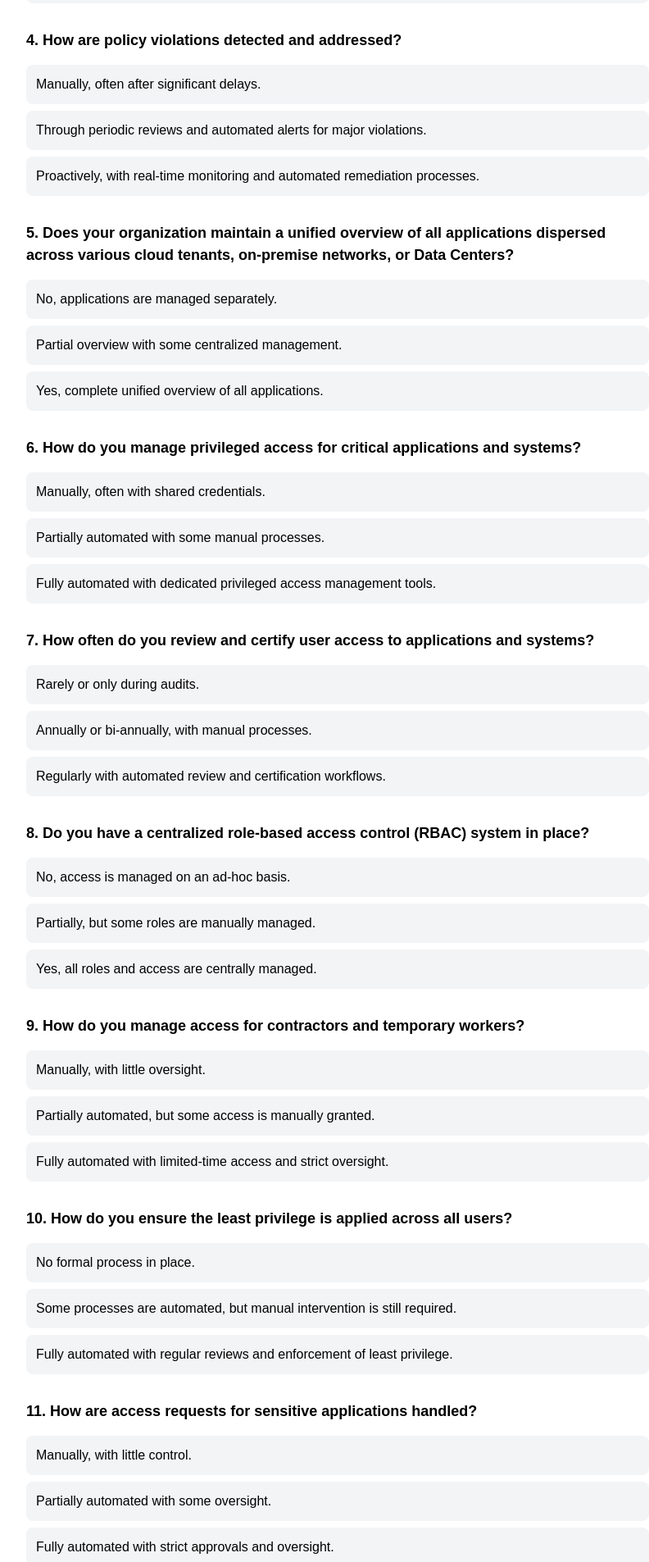
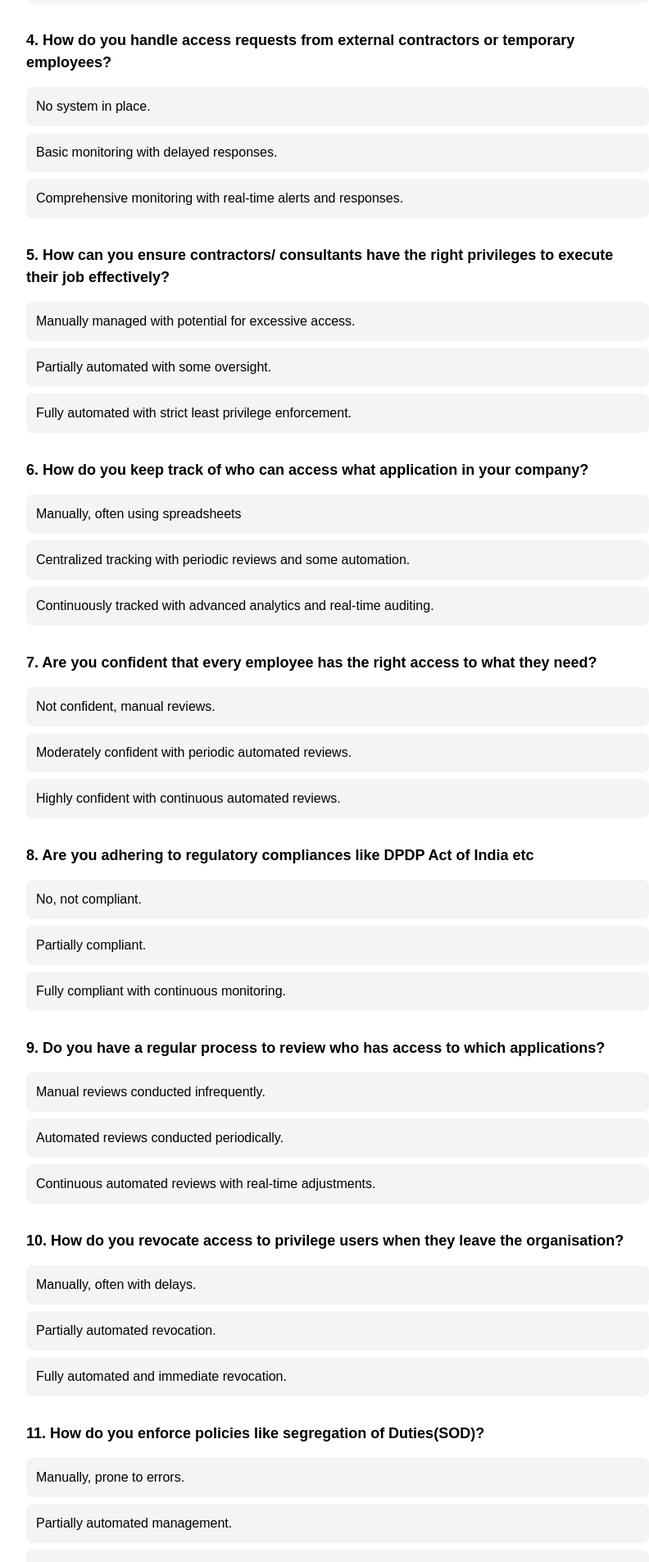
Before and after one commit to thinkingman1/maturityAssessment, a Next.js app: page / in a window 1280 px wide. Shown: the part 820-2725 px from the top of the page at 82% size, without its empty margins (228-1020 px from the left). Built offline with nearby package versions, Linux system fonts and the light colour scheme.

Commit message:
enhance branch

```diff
--- a/components/questions.js
+++ b/components/questions.js
@@ -1,22 +1,168 @@
+
 export const questions = [
-    {'category': 'Category 1', 'questions': [{'question': 'How do you manage Identity Lifecycle (Joiner, Mover, and Leaver)?', 'options': [{'label': 'Manually, with high potential for errors and delays.', 'score': 1}, {'label': 'Partially automated, reducing some errors but still with manual intervention.', 'score': 2}, {'label': 'Fully automated with real-time synchronization, minimizing human error.', 'score': 3}]}]},
-    {'category': 'Category 1', 'questions': [{'question': 'Do users have self-service capabilities for access requests (Applications, Roles, and Entitlement)?', 'options': [{'label': 'No, all requests are handled manually by IT.', 'score': 1}, {'label': 'Yes, but limited to basic access requests with some automation.', 'score': 2}, {'label': 'Yes, with comprehensive self-service capabilities and automated approval workflows.', 'score': 3}]}]},
-    {'category': 'Category 1', 'questions': [{'question': 'How is user access tracked and audited?', 'options': [{'label': 'Manually, often using spreadsheets', 'score': 1}, {'label': 'Centralized tracking with periodic reviews and some automation.', 'score': 2}, {'label': 'Continuously tracked with advanced analytics and real-time auditing.', 'score': 3}]}]},
-    {'category': 'Category 1', 'questions': [{'question': 'How are policy violations detected and addressed?', 'options': [{'label': 'Manually, often after significant delays.', 'score': 1}, {'label': 'Through periodic reviews and automated alerts for major violations.', 'score': 2}, {'label': 'Proactively, with real-time monitoring and automated remediation processes.', 'score': 3}]}]},
-    {'category': 'Category 1', 'questions': [{'question': 'Does your organization maintain a unified overview of all applications dispersed across various cloud tenants, on-premise networks, or Data Centers?', 'options': [{'label': 'No, applications are managed separately.', 'score': 1}, {'label': 'Partial overview with some centralized management.', 'score': 2}, {'label': 'Yes, complete unified overview of all applications.', 'score': 3}]}]},
-    {'category': 'Category 2', 'questions': [{'question': 'How do you manage privileged access for critical applications and systems?', 'options': [{'label': 'Manually, often with shared credentials.', 'score': 1}, {'label': 'Partially automated with some manual processes.', 'score': 2}, {'label': 'Fully automated with dedicated privileged access management tools.', 'score': 3}]}]},
-    {'category': 'Category 2', 'questions': [{'question': 'How often do you review and certify user access to applications and systems?', 'options': [{'label': 'Rarely or only during audits.', 'score': 1}, {'label': 'Annually or bi-annually, with manual processes.', 'score': 2}, {'label': 'Regularly with automated review and certification workflows.', 'score': 3}]}]},
-    {'category': 'Category 2', 'questions': [{'question': 'Do you have a centralized role-based access control (RBAC) system in place?', 'options': [{'label': 'No, access is managed on an ad-hoc basis.', 'score': 1}, {'label': 'Partially, but some roles are manually managed.', 'score': 2}, {'label': 'Yes, all roles and access are centrally managed.', 'score': 3}]}]},
-    {'category': 'Category 2', 'questions': [{'question': 'How do you manage access for contractors and temporary workers?', 'options': [{'label': 'Manually, with little oversight.', 'score': 1}, {'label': 'Partially automated, but some access is manually granted.', 'score': 2}, {'label': 'Fully automated with limited-time access and strict oversight.', 'score': 3}]}]},
-    {'category': 'Category 2', 'questions': [{'question': 'How do you ensure the least privilege is applied across all users?', 'options': [{'label': 'No formal process in place.', 'score': 1}, {'label': 'Some processes are automated, but manual intervention is still required.', 'score': 2}, {'label': 'Fully automated with regular reviews and enforcement of least privilege.', 'score': 3}]}]},
-    {'category': 'Category 3', 'questions': [{'question': 'How are access requests for sensitive applications handled?', 'options': [{'label': 'Manually, with little control.', 'score': 1}, {'label': 'Partially automated with some oversight.', 'score': 2}, {'label': 'Fully automated with strict approvals and oversight.', 'score': 3}]}]},
-    {'category': 'Category 3', 'questions': [{'question': 'Do you have a process in place to remove access for departing employees?', 'options': [{'label': 'No formal process in place.', 'score': 1}, {'label': 'Partially automated with some manual steps.', 'score': 2}, {'label': 'Fully automated and enforced in real-time.', 'score': 3}]}]},
-    {'category': 'Category 3', 'questions': [{'question': 'How is user access to sensitive data monitored and reviewed?', 'options': [{'label': 'No formal monitoring in place.', 'score': 1}, {'label': 'Some monitoring is done manually or periodically.', 'score': 2}, {'label': 'Fully automated monitoring with regular reviews.', 'score': 3}]}]},
-    {'category': 'Category 3', 'questions': [{'question': 'How do you ensure compliance with data protection regulations (e.g., GDPR, HIPAA)?', 'options': [{'label': 'Manually, with risk of non-compliance.', 'score': 1}, {'label': 'Partially automated with some compliance checks.', 'score': 2}, {'label': 'Fully automated with continuous compliance monitoring.', 'score': 3}]}]},
-    {'category': 'Category 3', 'questions': [{'question': 'How do you manage privileged accounts?', 'options': [{'label': 'Manually, with minimal oversight.', 'score': 1}, {'label': 'Partially automated with periodic reviews.', 'score': 2}, {'label': 'Fully automated with strict access control.', 'score': 3}]}]},
-    {'category': 'Category 4', 'questions': [{'question': 'How do you ensure that access to critical applications is revoked promptly when no longer needed?', 'options': [{'label': 'Manually, often delayed.', 'score': 1}, {'label': 'Partially automated with some manual intervention.', 'score': 2}, {'label': 'Fully automated and enforced in real-time.', 'score': 3}]}]},
-    {'category': 'Category 4', 'questions': [{'question': 'How do you manage and secure privileged accounts for administrators and power users?', 'options': [{'label': 'Manually, with minimal oversight.', 'score': 1}, {'label': 'Partially automated with periodic reviews.', 'score': 2}, {'label': 'Fully automated with strict access control and monitoring.', 'score': 3}]}]},
-    {'category': 'Category 4', 'questions': [{'question': 'How do you ensure that role-based access control (RBAC) is followed across all applications?', 'options': [{'label': 'No formal RBAC in place.', 'score': 1}, {'label': 'Partially implemented RBAC.', 'score': 2}, {'label': 'Fully implemented and enforced RBAC system.', 'score': 3}]}]},
-    {'category': 'Category 4', 'questions': [{'question': 'How do you maintain detailed logs of access to sensitive data, including who accessed the data, when, and what actions were performed?', 'options': [{'label': 'Manually logged, often incomplete.', 'score': 1}, {'label': 'Partially automated logging.', 'score': 2}, {'label': 'Fully automated and comprehensive logging.', 'score': 3}]}]},
-    {'category': 'Category 5', 'questions': [{'question': 'Do you have a system to monitor access logs for suspicious activities and take prompt action if anomalies are detected?', 'options': [{'label': 'No system in place.', 'score': 1}, {'label': 'Basic monitoring with delayed responses.', 'score': 2}, {'label': 'Comprehensive monitoring with real-time alerts and responses.', 'score': 3}]}]}
+  {
+    category: "Category 1",
+    questions: [
+      {
+        question: "How do you manage employee digital identity accounts when they join or leave the company?",
+        options: [
+          { label: "Manually, with high potential for errors and delays.", score: 1 },
+          { label: "Partially automated, reducing some errors but still with manual intervention.", score: 2 },
+          { label: "Fully automated with near real-time synchronization, minimizing human error.", score: 3 }
+        ]
+      },
+      {
+        question: "Can employees easily ask for access to tools or apps they need?",
+        options: [
+          { label: "No, all requests are handled manually by IT.", score: 1 },
+          { label: "Yes, but limited to basic access requests with some automation.", score: 2 },
+          { label: "Yes, with comprehensive self-service capabilities and automated approval workflows.", score: 3 }
+        ]
+      },
+      {
+        question: "When a new employee joins, do they get all the access they need right away?",
+        options: [
+          { label: "No, access is granted manually over time.", score: 1 },
+          { label: "Partial access on the first day, fully granted over time.", score: 2 },
+          { label: "Yes, full access from day one with automated provisioning.", score: 3 }
+        ]
+      },
+      {
+        question: "How do you handle access requests from external contractors or temporary employees?",
+        options: [
+          { label: "No system in place.", score: 1 },
+          { label: "Basic monitoring with delayed responses.", score: 2 },
+          { label: "Comprehensive monitoring with real-time alerts and responses.", score: 3 }
+        ]
+      },
+      {
+        question: "How can you ensure contractors/ consultants have the right privileges to execute their job effectively?",
+        options: [
+          { label: "Manually managed with potential for excessive access.", score: 1 },
+          { label: "Partially automated with some oversight.", score: 2 },
+          { label: "Fully automated with strict least privilege enforcement.", score: 3 }
+        ]
+      },
+      {
+        question: "How do you keep track of who can access what application in your company?",
+        options: [
+          { label: "Manually, often using spreadsheets", score: 1 },
+          { label: "Centralized tracking with periodic reviews and some automation.", score: 2 },
+          { label: "Continuously tracked with advanced analytics and real-time auditing.", score: 3 }
+        ]
+      },
+      {
+        question: "Are you confident that every employee has the right access to what they need?",
+        options: [
+          { label: "Not confident, manual reviews.", score: 1 },
+          { label: "Moderately confident with periodic automated reviews.", score: 2 },
+          { label: "Highly confident with continuous automated reviews.", score: 3 }
+        ]
+      },
+      {
+        question: "Are you adhering to regulatory compliances like DPDP Act of India etc",
+        options: [
+          { label: "No, not compliant.", score: 1 },
+          { label: "Partially compliant.", score: 2 },
+          { label: "Fully compliant with continuous monitoring.", score: 3 }
+        ]
+      },
+      {
+        question: "Do you have a regular process to review who has access to which applications?",
+        options: [
+          { label: "Manual reviews conducted infrequently.", score: 1 },
+          { label: "Automated reviews conducted periodically.", score: 2 },
+          { label: "Continuous automated reviews with real-time adjustments.", score: 3 }
+        ]
+      },
+      {
+        question: "How do you revocate access to privilege users when they leave the organisation?",
+        options: [
+          { label: "Manually, often with delays.", score: 1 },
+          { label: "Partially automated revocation.", score: 2 },
+          { label: "Fully automated and immediate revocation.", score: 3 }
+        ]
+      },
+      {
+        question: "How do you enforce policies like segregation of Duties(SOD)?",
+        options: [
+          { label: "Manually, prone to errors.", score: 1 },
+          { label: "Partially automated management.", score: 2 },
+          { label: "Fully automated management with continuous monitoring.", score: 3 }
+        ]
+      },
+      {
+        question: "Do you have a clear and complete view of all the applications and permissions in your company?",
+        options: [
+          { label: "No, applications are managed separately.", score: 1 },
+          { label: "Partial overview with some centralized management.", score: 2 },
+          { label: "Yes, complete unified overview of all applications.", score: 3 }
+        ]
+      },
+      {
+        question: "How do you make sure that when someone leaves, they can't access company systems anymore?",
+        options: [
+          { label: "No assurance, manual process.", score: 1 },
+          { label: "Partial assurance with some automation.", score: 2 },
+          { label: "Full assurance with automated revocation.", score: 3 }
+        ]
+      },
+      {
+        question: "How do you manage service accounts?",
+        options: [
+          { label: "Manually, with high potential for errors.", score: 1 },
+          { label: "Partially automated management.", score: 2 },
+          { label: "Fully automated with minimal errors.", score: 3 }
+        ]
+      },
+      {
+        question: "How do you ensure that access to sensitive data is granted only to those employees who need it to perform their job duties?",
+        options: [
+          { label: "Manually, prone to errors.", score: 1 },
+          { label: "Partially automated with periodic reviews.", score: 2 },
+          { label: "Fully automated with continuous monitoring.", score: 3 }
+        ]
+      },
+      {
+        question: "Do you have a role-based access system in place? This means that access is provided to everyone based on the role that they are mapped to.",
+        options: [
+          { label: "No formal RBAC system in place.", score: 1 },
+          { label: "Partially implemented RBAC.", score: 2 },
+          { label: "Fully implemented and enforced RBAC system.", score: 3 }
+        ]
+      },
+      {
+        question: "Do you have a consolidated view of digital identities and their access across your organization?",
+        options: [
+          { label: "No consolidated view.", score: 1 },
+          { label: "Partial view with some details.", score: 2 },
+          { label: "Yes, comprehensive consolidated view.", score: 3 }
+        ]
+      },
+      {
+        question: "Do you maintain detailed logs of access to sensitive data, including who accessed the data, when, and what actions were performed?",
+        options: [
+          { label: "Manually logged, often incomplete.", score: 1 },
+          { label: "Partially automated logging.", score: 2 },
+          { label: "Fully automated and comprehensive logging.", score: 3 }
+        ]
+      },
+      {
+        question: "Do you have a mechanism to protect your organization from insider threats?",
+        options: [
+          { label: "No specific mechanism.", score: 1 },
+          { label: "Partial mechanisms in place.", score: 2 },
+          { label: "Comprehensive mechanism with continuous monitoring.", score: 3 }
+        ]
+      },
+      {
+        question: "How do you find out if someone breaks the rules or misuses their access?",
+        options: [
+          { label: "Manually, often after significant delays.", score: 1 },
+          { label: "Through periodic reviews and automated alerts for major violations.", score: 2 },
+          { label: "Proactively, with real-time monitoring and automated remediation processes.", score: 3 }
+        ]
+      }
+    ]
+  }
 ];
```
Also changed, not shown: app/page.js (+17 -0 lines), components/QuestionCard.js (+31 -9 lines).
